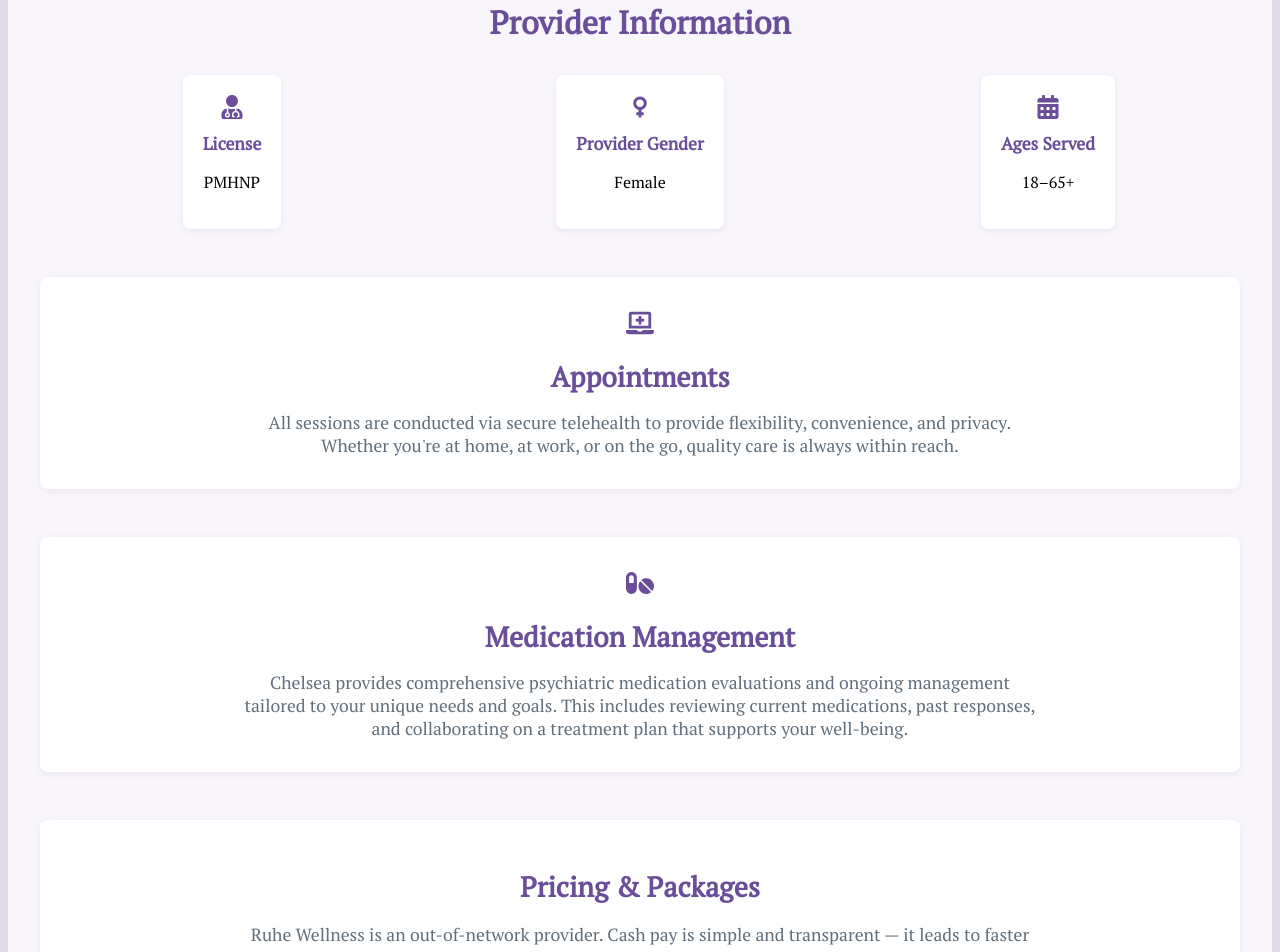
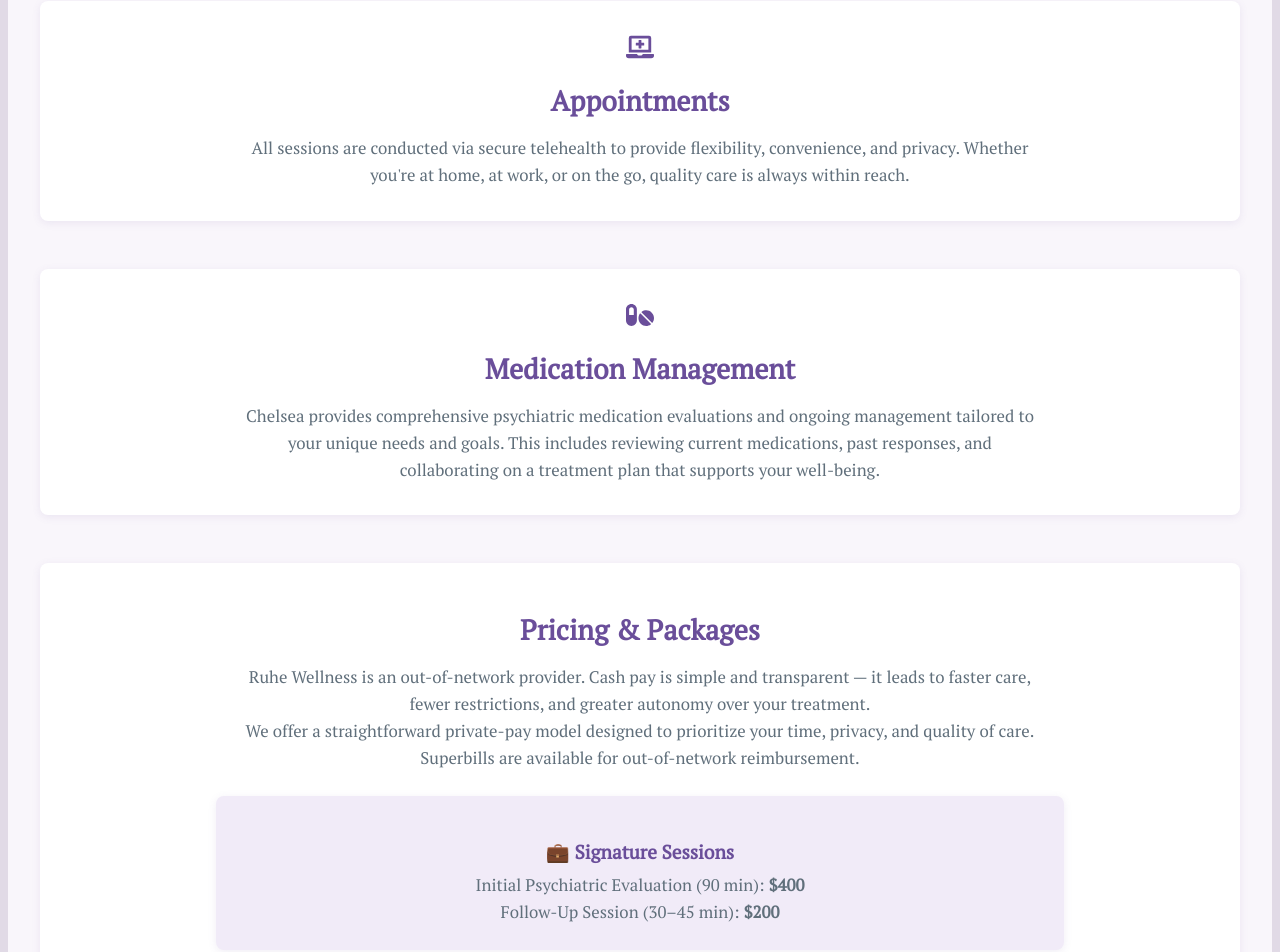
Before and after one commit to jacobstonelake/ruhewellness.com, a React app in the folder frontend/: page /services in a window 1280 px wide. Shown: the part 340-1292 px from the top of the page. Built offline with nearby package versions, Linux system fonts and the light colour scheme; no server answers; a web font is replaced by a local one.

Commit message:
Update layout

```diff
--- a/frontend/src/pages/Services.css
+++ b/frontend/src/pages/Services.css
@@ -1,6 +1,5 @@
 @import url('https://fonts.googleapis.com/css2?family=PT+Serif&display=swap');
 
-/* Main Services Page */
 .services {
   padding: 2rem;
   font-family: 'PT Serif', serif;
@@ -17,119 +16,124 @@
   color: #606f7b;
 }
 
+/* Headings */
+.services h2,
+.services-detail h2,
+.pricing-packages h2,
+.package-card h3,
+.cta-bottom h3 {
+  color: #6A4E9A;
+  text-align: center;
+}
 
-/* Services Heading */
 .services h2 {
   font-size: 2rem;
-  color: #6A4E9A;
   margin-bottom: 2rem;
 }
 
-/* Services Grid */
-.services-list {
-  display: grid;
-  grid-template-columns: repeat(auto-fit, minmax(200px, 1fr));
-  gap: 1.5rem;
-  justify-items: center;
+.services-detail h2 {
+  font-size: 1.75rem;
+  margin: 1rem 0;
 }
 
-/* Individual Service Card */
-.service-card {
-  background-color: #ffffff;
-  border-radius: 8px;
-  box-shadow: 0 2px 8px rgba(106, 78, 154, 0.1);
-  padding: 1.5rem;
-  width: 100%;
-  max-width: 250px;
-  text-align: left;
-  transition: transform 0.2s ease, box-shadow 0.2s ease;
-}
-
-.service-card:hover {
-  transform: translateY(-5px);
-  box-shadow: 0 4px 12px rgba(106, 78, 154, 0.15);
-}
-
-.service-card h3 {
-  font-size: 1.25rem;
-  color: #6A4E9A;
+.package-card h3 {
+  font-size: 1.2rem;
   margin-bottom: 0.5rem;
-}
-
-.service-card p {
-  font-size: 1rem;
-  color: #606f7b;
-  line-height: 1.5;
-}
-
-.pricing-packages h3 {
-  font-size: 1.3rem;
-  color: #6A4E9A;
-  margin-top: 1.5rem;
-}
-
-.pricing-packages p {
-  font-size: 1.05rem;
-  color: #606f7b;
-  margin-bottom: 1rem;
-  line-height: 1.6;
-}
-
-
-/* Alternate card background */
-.service-card:nth-child(odd) {
-  background-color: #f1ebf8; /* Subtle lavender */
-}
-
-/* Expertise Section */
-.expertise {
-  margin-top: 2rem;
-  padding: 1.5rem;
-  background-color: #ffffff;
-  border-radius: 8px;
-  box-shadow: 0 2px 8px rgba(106, 78, 154, 0.1);
-}
-
-.expertise h2 {
-  font-size: 1.75rem;
-  color: #6A4E9A;
-  margin-bottom: 1rem;
-}
-
-.expertise p {
-  font-size: 1.1rem;
-  color: #606f7b;
-  margin-bottom: 1.5rem;
-}
-
-.expertise-list {
-  list-style: none;
-  padding: 0;
-  display: grid;
-  grid-template-columns: repeat(auto-fit, minmax(200px, 1fr));
-  gap: 1rem;
-}
-
-.expertise-list li {
-  font-size: 1rem;
-  color: #555;
-  padding: 0.75rem;
-  background-color: #f9f6fb;
-  border-radius: 5px;
-  box-shadow: 0 1px 4px rgba(106, 78, 154, 0.08);
-  text-align: left;
-}
-
-
-.cta-bottom {
-  margin-top: 3rem;
-  text-align: center;
 }
 
 .cta-bottom h3 {
   font-size: 1.5rem;
-  color: #6A4E9A;
   margin-bottom: 1rem;
+}
+
+/* Paragraphs */
+.services-detail p,
+.package-card p,
+.package-card li {
+  font-size: 1.05rem;
+  color: #606f7b;
+  line-height: 1.6;
+  max-width: 800px;
+  margin: 0 auto;
+}
+
+/* Detail Card */
+.services-detail {
+  background-color: #ffffff;
+  padding: 2rem;
+  border-radius: 8px;
+  margin-bottom: 3rem;
+  box-shadow: 0 2px 8px rgba(106, 78, 154, 0.1);
+}
+
+/* Pricing & Packages */
+.pricing-packages {
+  margin-bottom: 3rem;
+}
+
+.package-card {
+  background-color: #f1ebf8;
+  border-radius: 8px;
+  padding: 1.5rem;
+  margin: 1.5rem 0;
+  box-shadow: 0 2px 8px rgba(106, 78, 154, 0.1);
+  text-align: left;
+  max-width: 800px;
+  margin-left: auto;
+  margin-right: auto;
+}
+
+.package-card ul {
+  list-style: disc inside;
+  padding-left: 1rem;
+  margin-top: 0.5rem;
+}
+
+/* Collapsible for mobile */
+.collapsible summary {
+  font-weight: bold;
+  cursor: pointer;
+  list-style: none;
+  outline: none;
+}
+
+.collapsible summary::after {
+  content: " ▼";
+  float: right;
+}
+
+.collapsible[open] summary::after {
+  content: " ▲";
+}
+
+.collapsible ul {
+  display: none;
+  transition: all 0.3s ease-in-out;
+}
+
+.collapsible[open] ul {
+  display: block;
+}
+
+/* Tablet and up: always expanded */
+@media (min-width: 768px) {
+  .collapsible summary::after {
+    display: none;
+  }
+
+  .collapsible ul {
+    display: block !important;
+  }
+
+  .collapsible summary {
+    cursor: default;
+    pointer-events: none;
+  }
+}
+
+/* Call to Action */
+.cta-bottom {
+  margin-top: 3rem;
 }
 
 .cta-button {
@@ -147,155 +151,3 @@
 .cta-button:hover {
   background-color: #D6A2E8;
 }
-
-.service-card svg {
-  display: block;
-  margin-bottom: 0.5rem;
-}
-/* New layout additions */
-.services-overview {
-  margin-bottom: 3rem;
-}
-
-.overview-columns {
-  display: grid;
-  grid-template-columns: repeat(auto-fit, minmax(220px, 1fr));
-  gap: 1.5rem;
-  justify-items: center;
-  margin-top: 1rem;
-}
-
-.overview-item {
-  background-color: #ffffff;
-  padding: 1.25rem;
-  border-radius: 8px;
-  box-shadow: 0 2px 8px rgba(106, 78, 154, 0.1);
-  text-align: center;
-}
-
-.overview-item h3 {
-  font-size: 1.1rem;
-  color: #6A4E9A;
-  margin: 0.5rem 0;
-}
-
-.services-detail {
-  background-color: #ffffff;
-  padding: 2rem;
-  border-radius: 8px;
-  margin-bottom: 3rem;
-  box-shadow: 0 2px 8px rgba(106, 78, 154, 0.1);
-  text-align: center;
-}
-
-.services-detail h2 {
-  color: #6A4E9A;
-  font-size: 1.75rem;
-  margin: 1rem 0;
-}
-
-.services-detail p {
-  font-size: 1.1rem;
-  color: #606f7b;
-  max-width: 800px;
-  margin: 0 auto;
-}
-
-.cash-pay h2 {
-  font-size: 1.75rem;
-  color: #6A4E9A;
-  margin-bottom: 1rem;
-}
-
-.cash-pay p {
-  font-size: 1.1rem;
-  color: #606f7b;
-  line-height: 1.7;
-  max-width: 800px;
-  margin: 0 auto 1rem;
-}
-
-.cash-pay {
-  background-color: #f1ebf8;
-  border-left: 6px solid #6A4E9A;
-  padding: 2rem;
-}
-
-
-/* Package Cards */
-.package-card {
-  background-color: #f1ebf8;
-  border-radius: 8px;
-  padding: 1.5rem;
-  margin: 1.5rem 0;
-  box-shadow: 0 2px 8px rgba(106, 78, 154, 0.1);
-  text-align: left;
-}
-
-.package-card h3 {
-  font-size: 1.2rem;
-  color: #6A4E9A;
-  margin-bottom: 0.5rem;
-}
-
-.package-card p,
-.package-card li {
-  font-size: 1.05rem;
-  color: #606f7b;
-  line-height: 1.6;
-}
-
-.package-card ul {
-  list-style: disc inside;
-  padding-left: 1rem;
-  margin-top: 0.5rem;
-}
-
-.collapsible summary {
-  cursor: pointer;
-  font-weight: bold;
-}
-
-.collapsible[open] summary::after {
-  content: " ▲";
-}
-
-.collapsible summary::after {
-  content: " ▼";
-  float: right;
-}
-
-/* Default collapsible behavior (mobile) */
-.collapsible ul {
-  display: none;
-  transition: all 0.3s ease-in-out;
-}
-
-.collapsible[open] ul {
-  display: block;
-}
-
-.collapsible summary {
-  cursor: pointer;
-  pointer-events: auto;
-  list-style: none;
-  outline: none;
-}
-
-
-@media (min-width: 768px) {
-  .collapsible summary::after {
-    display: none;
-  }
-
-  .collapsible ul {
-    display: block !important;
-  transition: all 0.3s ease-in-out;
-
-  }
-
-  .collapsible summary {
-    cursor: default;
-    pointer-events: none;
-  }
-}
--- a/frontend/src/pages/Services.js
+++ b/frontend/src/pages/Services.js
@@ -1,9 +1,6 @@
 import React from 'react';
 import './Services.css';
 import {
-  FaUserMd,
-  FaVenus,
-  FaCalendarAlt,
   FaLaptopMedical,
   FaPills
 } from 'react-icons/fa';
@@ -16,28 +13,6 @@ const Services = () => (
       <p>
         At Ruhe Wellness, our goal is to provide compassionate, individualized care that empowers clients through all stages of life.
       </p>
-    </section>
-
-    {/* Overview Section */}
-    <section className="services-overview">
-      <h2>Provider Information</h2>
-      <div className="overview-columns">
-        <div className="overview-item">
-          <FaUserMd size={24} color="#6A4E9A" />
-          <h3>License</h3>
-          <p>PMHNP</p>
-        </div>
-        <div className="overview-item">
-          <FaVenus size={24} color="#6A4E9A" />
-          <h3>Provider Gender</h3>
-          <p>Female</p>
-        </div>
-        <div className="overview-item">
-          <FaCalendarAlt size={24} color="#6A4E9A" />
-          <h3>Ages Served</h3>
-          <p>18–65+</p>
-        </div>
-      </div>
     </section>
 
     {/* Appointments */}
@@ -59,18 +34,19 @@ const Services = () => (
       </p>
     </section>
 
-
+    {/* Pricing & Packages */}
     <section className="services-detail pricing-packages">
       <h2>Pricing & Packages</h2>
 
       <p>Ruhe Wellness is an out-of-network provider. Cash pay is simple and transparent — it leads to faster care, fewer restrictions, and greater autonomy over your treatment.</p>
       <p>We offer a straightforward private-pay model designed to prioritize your time, privacy, and quality of care. Superbills are available for out-of-network reimbursement.</p>
 
-  {/* Signature Sessions */}
       <div className="package-card">
         <h3>💼 Signature Sessions</h3>
-    <p>Initial Psychiatric Evaluation (90 min): <strong>$400</strong><br />
-       Follow-Up Session (30–45 min): <strong>$200</strong></p>
+        <p>
+          Initial Psychiatric Evaluation (90 min): <strong>$400</strong><br />
+          Follow-Up Session (30–45 min): <strong>$200</strong>
+        </p>
       </div>
 
       {/* Packages */}
@@ -151,7 +127,6 @@ const Services = () => (
       </div>
     </section>
 
-
     {/* CTA */}
     <section className="cta-bottom">
       <h3>Ready to take the next step?</h3>
@@ -164,11 +139,6 @@ const Services = () => (
         Book Appointment
       </a>
     </section>
-
-    {/*
-    // Optional: Add FAQ Section here if desired
-    */}
-
   </main>
 );
 
```
Lines whose indentation alone changed are shown as unchanged.
